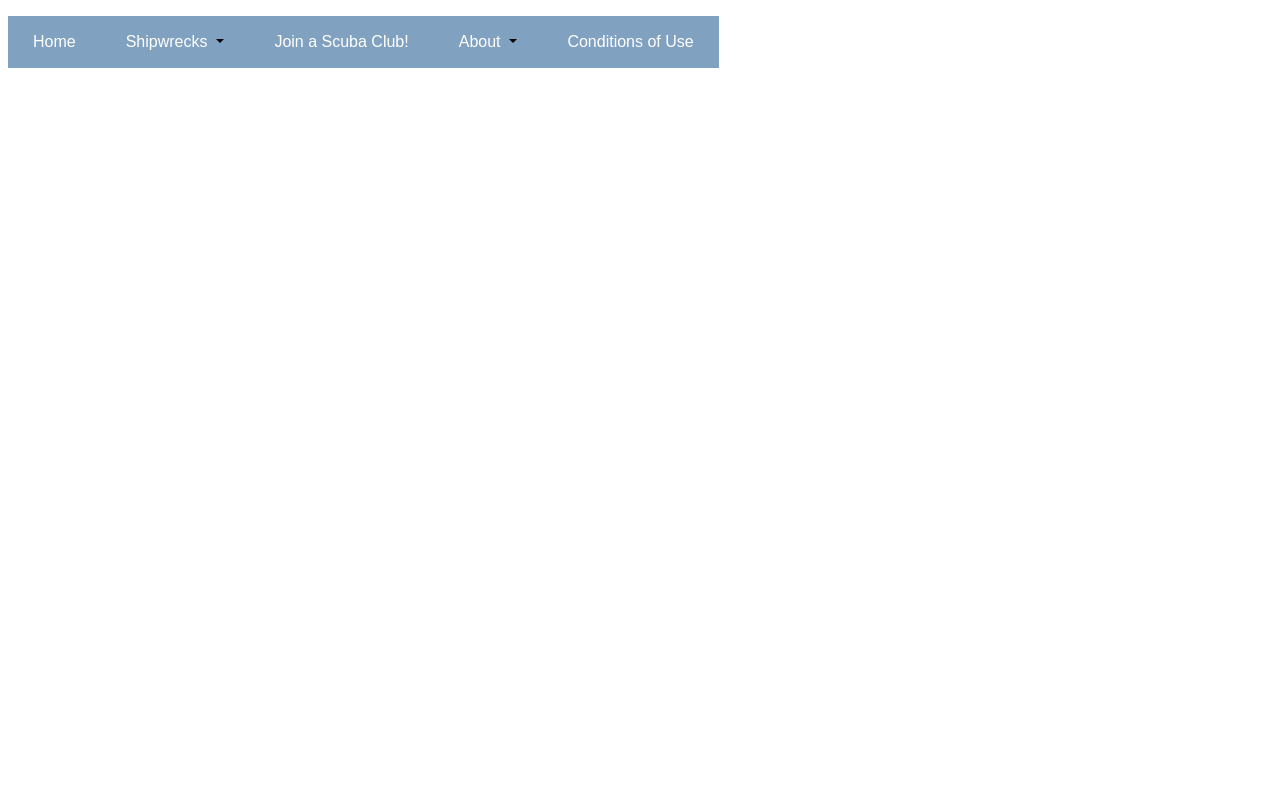
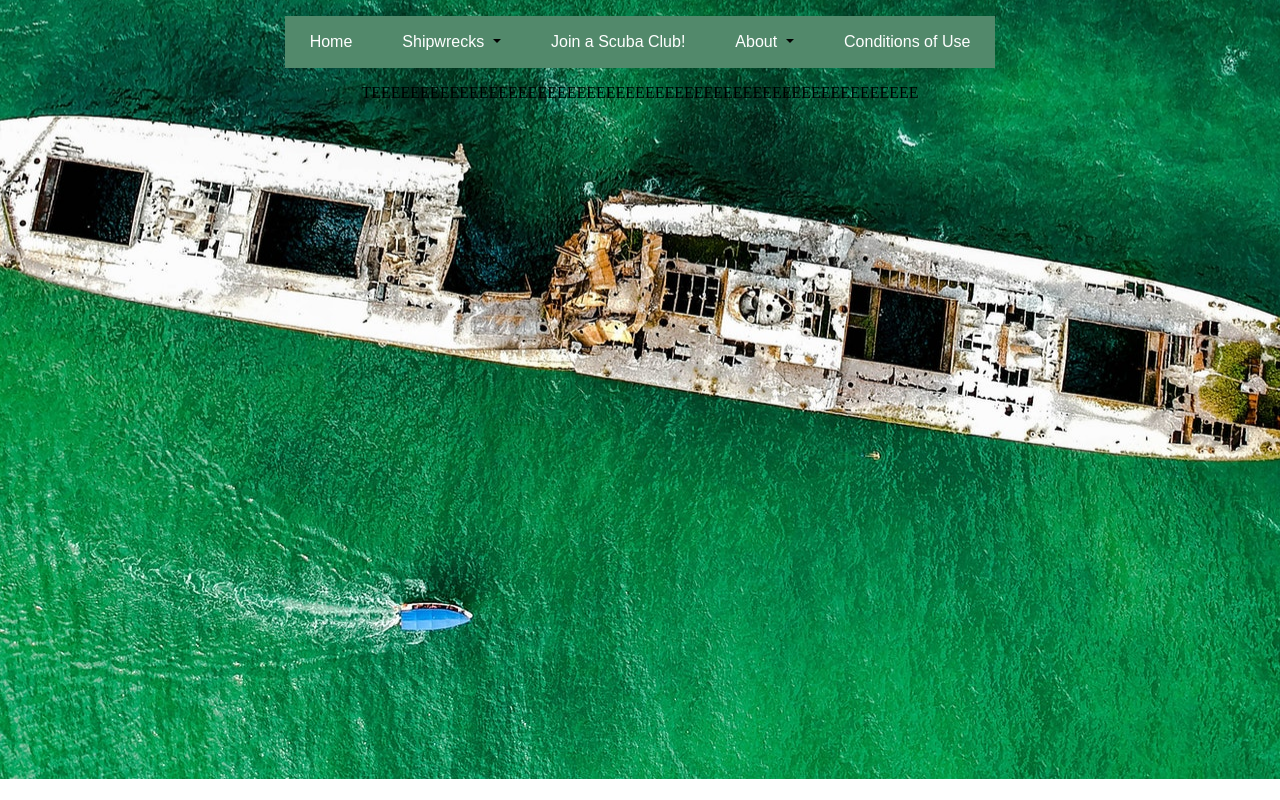
Before and after one commit to Will-Alger/INF286-Website-redesign-project, a plain HTML site: page src/html/index.html in a window 1280 px wide. Drawn offline with Linux system fonts and the light colour scheme.

Commit message:
Changed colorscheme
--added bg image

```diff
--- a/src/css/main.css
+++ b/src/css/main.css
@@ -10,3 +10,17 @@
         to write a carot for dropdowns
     */
 }
+
+body {
+    background-image: url(../../img/site-img/bg.jpg);
+    background-repeat: no-repeat;
+    background-position: center;
+    width: 100%;
+    height: 100%;
+    margin: auto;
+    padding: 0;
+    text-align: center;
+
+
+
+}
--- a/src/css/menu.css
+++ b/src/css/menu.css
@@ -2,8 +2,8 @@
     Credit: Inspiration for this menu design was taken from this template: https://codepen.io/una/pen/Gxwogy
 */
 :root {
-    --darkblue: #5E81AC;
-    --lightblue: #81A1C1;
+    --lightgreen: #70a989;
+    --darkgreen: #52896b;
 }
 
 nav ul a {
@@ -15,22 +15,22 @@ a {
 
 nav {
 	font-family: sans-serif;
-
 }
 
-nav {
-
+ul{
+    justify-content: center;
+    display: flex;
 }
 
 ul {
-    background: var(--darkblue);
+
 	list-style: none;
 	padding-left: 0;
 }
 
 li {
     color: #fff;
-    background: var(--lightblue);
+    background: var(--darkgreen);
 	display: inline-block;
 	float: left;
 	padding: 17px 25px 17px 25px;
@@ -46,12 +46,11 @@ li a {
 }
 
 li:hover {
-	background: var(--darkblue);
+	background: var(--lightgreen);
 	cursor: pointer;
 }
 
 ul li ul {
-	background: orange;
 	visibility: hidden;
     opacity: 0;
     min-width: 5rem;
--- a/src/html/index.html
+++ b/src/html/index.html
@@ -6,6 +6,9 @@
         <link rel="stylesheet" href="../css/menu.css"/>
         <link rel="stylesheet" href="../css/main.css"/>
     </head>
+
+
+
     <nav role="navigation">
         <ul>
             <li><a href="#">Home</a></li>
@@ -29,4 +32,13 @@
         </ul>
     </nav>
 
+    <body>
+        <p>TEEEEEEEEEEEEEEEEEEEEEEEEEEEEEEEEEEEEEEEEEEEEEEEEEEEEEEEE</p>
+
+
+    </body>
+
+
+
+
 </html>
```
Also changed, not shown: img/site-img/bg.jpg (added).
